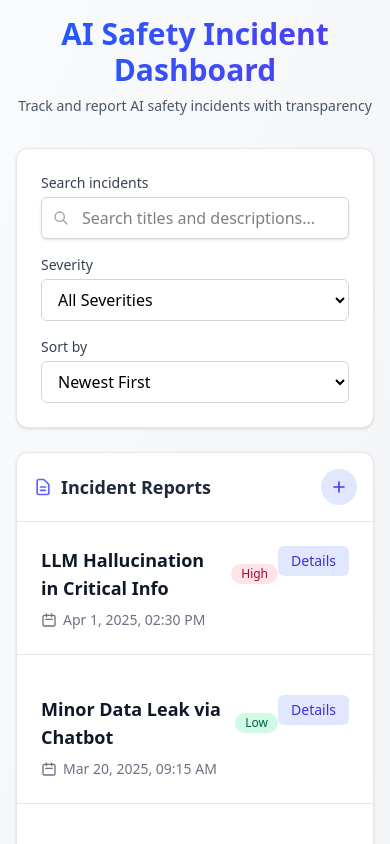
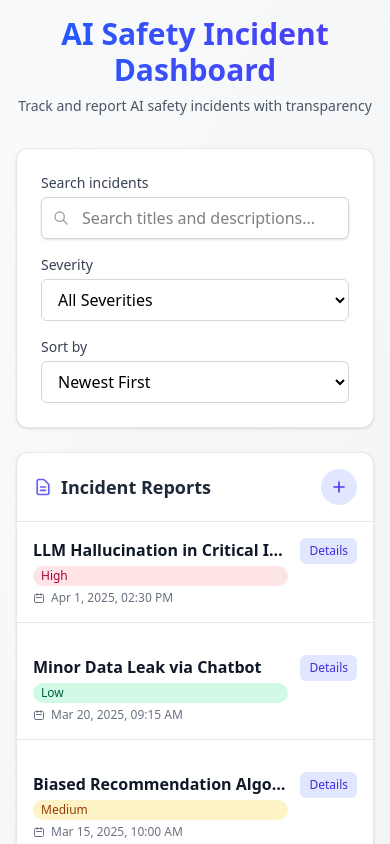
Before and after one commit to sanketyelugotla/SparkleHood, a React (Vite) app: page / in a window 390 px wide. Shown: the top 844 px of the page. Built offline with nearby package versions, Linux system fonts and the light colour scheme.

Commit message:
Added open animation in card

```diff
--- a/src/components/IncidentCard.tsx
+++ b/src/components/IncidentCard.tsx
@@ -1,4 +1,5 @@
 import { Incident } from "../types/incident";
+import { motion, AnimatePresence } from "framer-motion";
 
 interface IncidentCardProps {
     incident: Incident;
@@ -13,17 +14,24 @@ export default function IncidentCard({ incident, onToggleExpand }: IncidentCardP
     };
 
     return (
-        <div className="p-6 hover:bg-gray-50 transition-colors duration-150 border-b border-gray-200 last:border-b-0">
-            <div className="flex justify-between items-start">
-                <div className="flex-1">
-                    <div className="flex items-center space-x-3">
-                        <h3 className="text-lg font-semibold text-gray-900">{incident.title}</h3>
-                        <span className={`px-2.5 py-0.5 text-xs font-medium rounded-full ${severityColors[incident.severity]}`}>
+        <motion.div
+            initial={{ opacity: 0, y: 10 }}
+            animate={{ opacity: 1, y: 0 }}
+            transition={{ duration: 0.3 }}
+            className="p-4 sm:p-6 hover:bg-gray-50 transition-colors duration-150 border-b border-gray-200 last:border-b-0"
+        >
+            <div className="flex justify-between items-start gap-3">
+                <div className="flex-1 min-w-0">
+                    <div className="flex flex-col sm:flex-row sm:items-center sm:space-x-3">
+                        <h3 className="text-base sm:text-lg font-semibold text-gray-900 truncate">
+                            {incident.title}
+                        </h3>
+                        <span className={`mt-1 sm:mt-0 px-2 py-0.5 text-xs font-medium rounded-full ${severityColors[incident.severity]} whitespace-nowrap`}>
                             {incident.severity}
                         </span>
                     </div>
-                    <div className="mt-2 flex items-center text-sm text-gray-500">
-                        <svg className="flex-shrink-0 mr-1.5 h-4 w-4" fill="none" stroke="currentColor" viewBox="0 0 24 24">
+                    <div className="mt-1 sm:mt-2 flex items-center text-xs sm:text-sm text-gray-500">
+                        <svg className="flex-shrink-0 mr-1.5 h-3 w-3 sm:h-4 sm:w-4" fill="none" stroke="currentColor" viewBox="0 0 24 24">
                             <path strokeLinecap="round" strokeLinejoin="round" strokeWidth={2} d="M8 7V3m8 4V3m-9 8h10M5 21h14a2 2 0 002-2V7a2 2 0 00-2-2H5a2 2 0 00-2 2v12a2 2 0 002 2z" />
                         </svg>
                         {new Date(incident.reported_at).toLocaleDateString('en-US', {
@@ -37,16 +45,26 @@ export default function IncidentCard({ incident, onToggleExpand }: IncidentCardP
                 </div>
                 <button
                     onClick={() => onToggleExpand(incident.id)}
-                    className="inline-flex items-center px-3 py-1 border border-transparent text-sm font-medium rounded-md text-indigo-700 bg-indigo-100 hover:bg-indigo-200 focus:outline-none focus:ring-2 focus:ring-offset-2 focus:ring-indigo-500"
+                    className="flex-shrink-0 inline-flex items-center px-2 sm:px-3 py-1 border border-transparent text-xs sm:text-sm font-medium rounded-md text-indigo-700 bg-indigo-100 hover:bg-indigo-200 focus:outline-none focus:ring-2 focus:ring-offset-2 focus:ring-indigo-500"
                 >
                     {incident.expanded ? "Hide" : "Details"}
                 </button>
             </div>
-            {incident.expanded && (
-                <div className="mt-4 pt-4 border-t border-gray-100">
-                    <p className="text-gray-700 whitespace-pre-line">{incident.description}</p>
-                </div>
-            )}
-        </div>
+            <AnimatePresence>
+                {incident.expanded && (
+                    <motion.div
+                        initial={{ height: 0, opacity: 0 }}
+                        animate={{ height: 'auto', opacity: 1 }}
+                        exit={{ height: 0, opacity: 0 }}
+                        transition={{ duration: 0.2 }}
+                        className="overflow-hidden"
+                    >
+                        <div className="mt-3 pt-3 border-t border-gray-100">
+                            <p className="text-sm sm:text-base text-gray-700 whitespace-pre-line">{incident.description}</p>
+                        </div>
+                    </motion.div>
+                )}
+            </AnimatePresence>
+        </motion.div>
     );
 }
```
